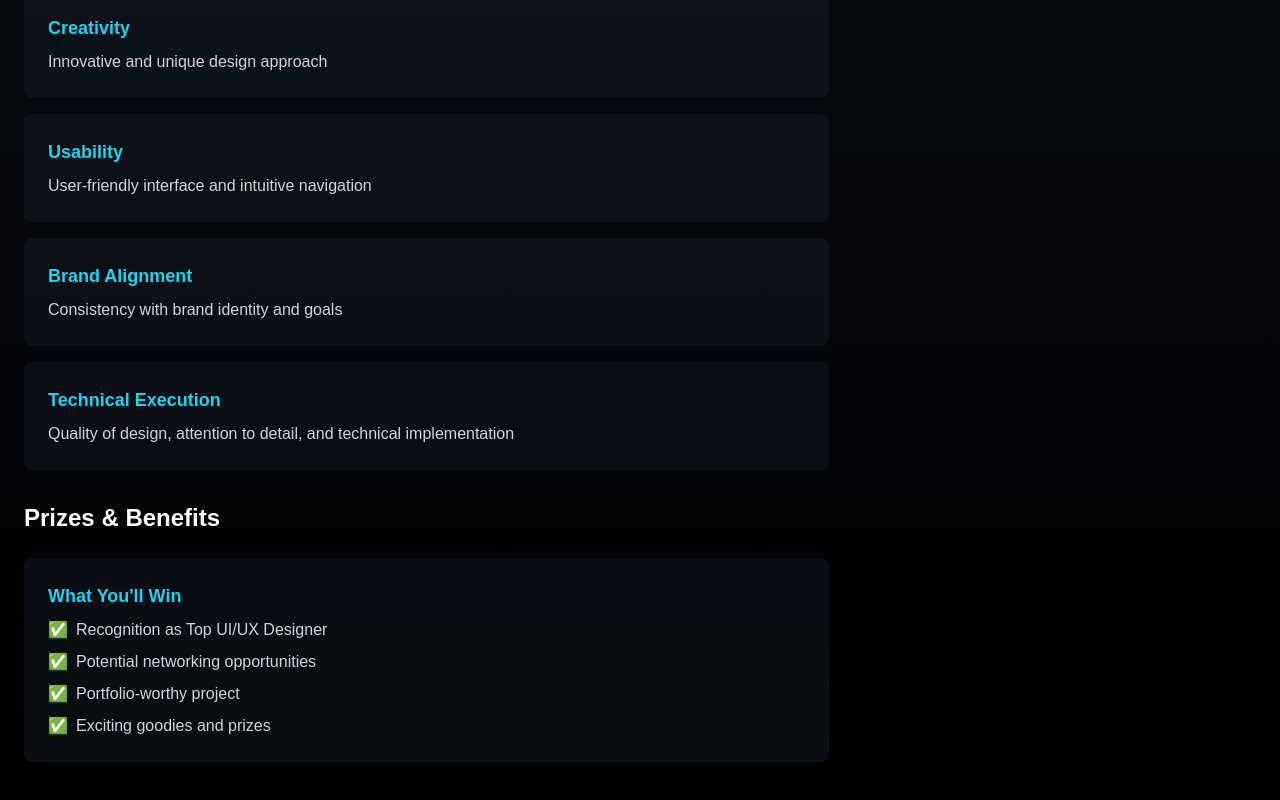
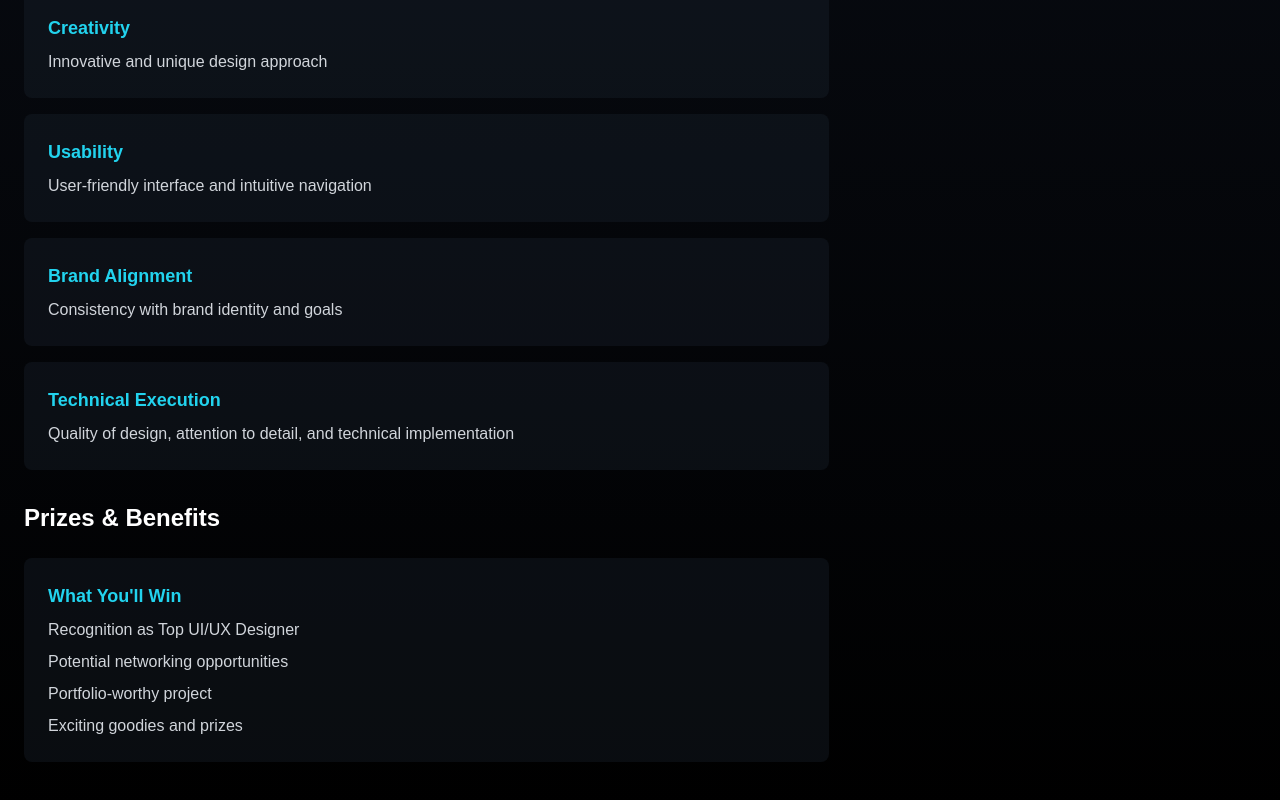
Before and after one commit to ReebaPatel/e-summit_2025, a Next.js app: page /events/brandVision in a window 1280 px wide. Shown: the part 1434-2234 px from the top of the page. Built offline with nearby package versions, Linux system fonts and the light colour scheme.

Commit message:
emoji brandvision

```diff
--- a/app/events/[id]/page.js
+++ b/app/events/[id]/page.js
@@ -371,7 +371,7 @@ const EventDetailPage = async ({ params }) => {
                 <ul className="space-y-2 text-gray-300">
                   {event.prizes.map((prize, index) => (
                     <li key={index} className="flex items-start gap-2">
-                      <span className="text-cyan-400">✅</span> {prize}
+                       {prize}
                     </li>
                   ))}
                 </ul>
```
